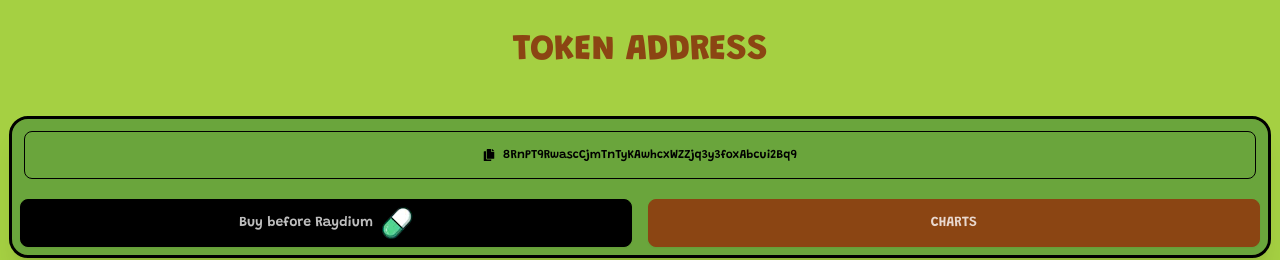
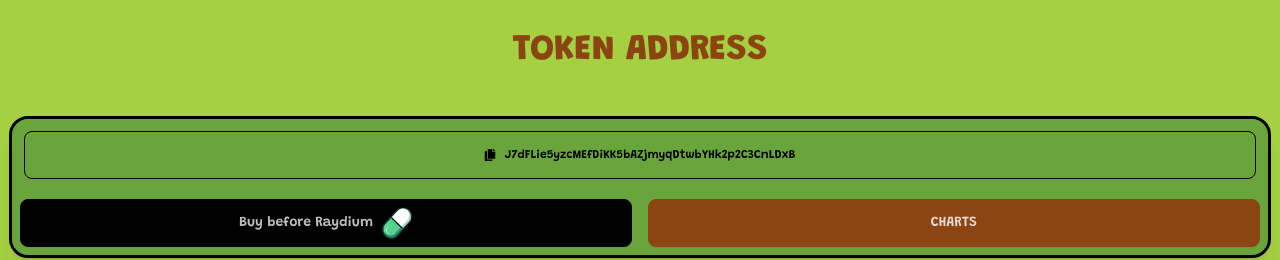
Before and after one commit to spectrum-tokens/cute-mort, a Next.js app: page / in a window 1280 px wide. Shown: the part 1280-1540 px from the top of the page. Built offline with nearby package versions, Linux system fonts and the light colour scheme.

Commit message:
updated token address

```diff
--- a/data/config.ts
+++ b/data/config.ts
@@ -40,7 +40,7 @@
 export const TOKEN_NAME = "Cute Mort"
 export const TOTAL_SUPPLY = "1B"
 
-export const TOKEN_ADDRESS = "8RnPT9RwascCjmTnTyKAwhcxWZZjq3y3foxAbcui2Bq9"
+export const TOKEN_ADDRESS = "J7dFLie5yzcMEfDiKK5bAZjmyqDtwbYHk2p2C3CnLDxB"
 export const RAYDIUM_URL = `https://raydium.io/swap/?inputCurrency=sol&outputCurrency=${TOKEN_ADDRESS}&fixed=in`
 export const BIRDEYE_URL = `https://birdeye.so/token/${TOKEN_ADDRESS}?chain=solana`
 export const DEX_URL = `https://dexscreener.com/solana/${TOKEN_ADDRESS}`;
```
